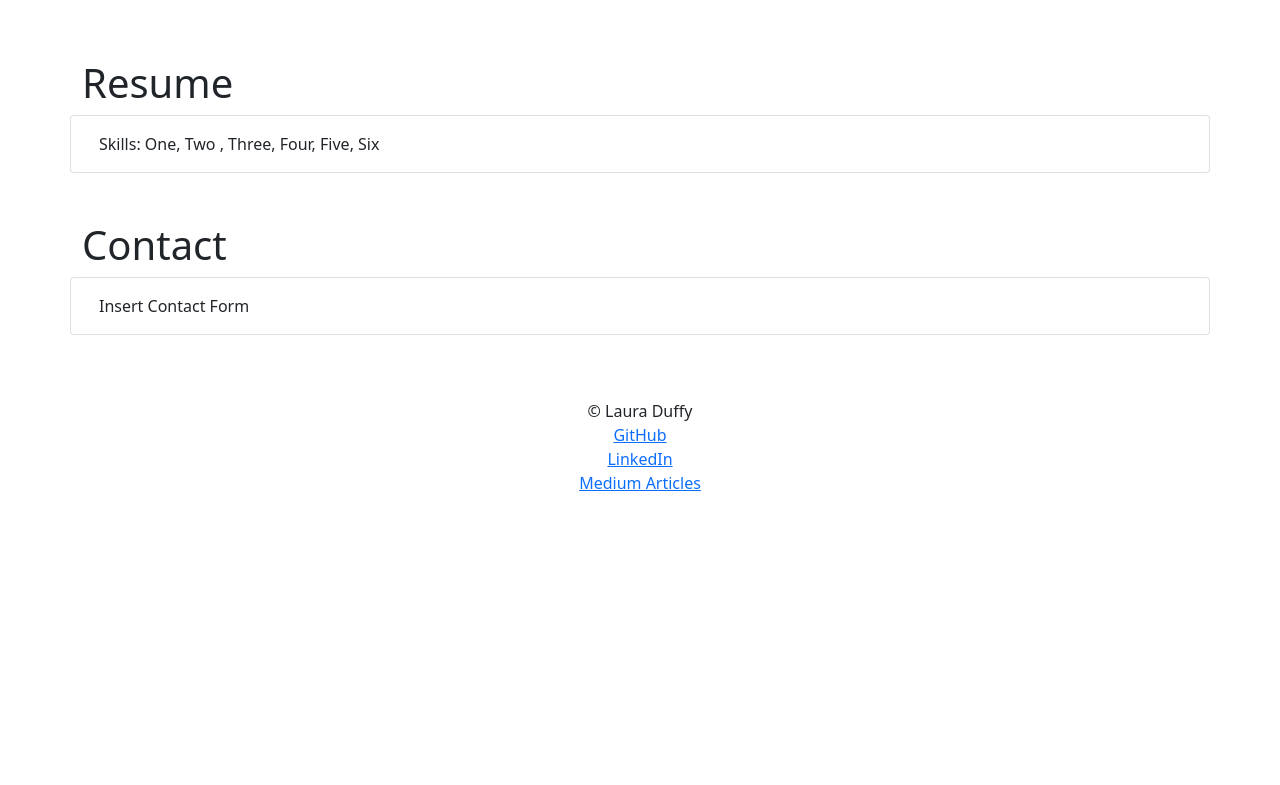
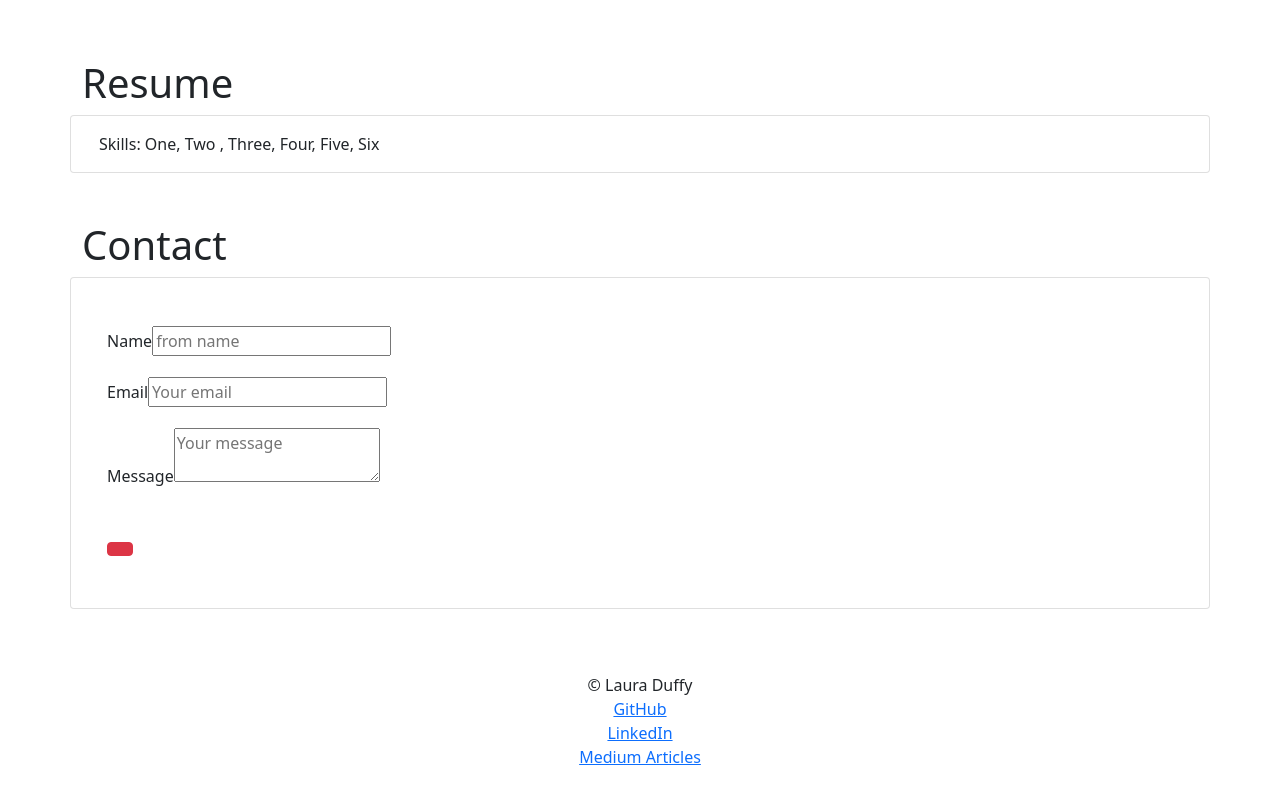
Before and after one commit to duffylaura/coffee-pawz-portfolio, a React (Create React App) app: page / in a window 1280 px wide. Shown: the part 2396-3181 px from the top of the page. Before the commit the page ends 2907 px from the top, so only its background shows below. Built offline with nearby package versions, Linux system fonts and the light colour scheme.

Commit message:
Got Contact form and EmailJS npm to work. Needs to be styled

```diff
--- a/package.json
+++ b/package.json
@@ -3,10 +3,12 @@
   "version": "0.1.0",
   "private": true,
   "dependencies": {
+    "@emailjs/browser": "^3.10.0",
     "@testing-library/jest-dom": "^5.16.5",
     "@testing-library/react": "^13.4.0",
     "@testing-library/user-event": "^13.5.0",
     "bootstrap": "^5.2.3",
+    "emailjs-com": "^3.2.0",
     "react": "^18.2.0",
     "react-bootstrap": "^2.7.0",
     "react-dom": "^18.2.0",
--- /dev/null
+++ b/src/components/contactForm.js
@@ -0,0 +1,83 @@
+import React from 'react';
+import { useState } from 'react';
+import { send } from 'emailjs-com';
+
+const ContactForm = () => {
+
+const [toSend, setToSend] = useState({
+    from_name: '',
+    message: '',
+    reply_to: '',
+    });
+
+const onSubmit = (e) => {
+    e.preventDefault();
+    send(
+        'service_vhjeyyk',
+        'template_reactPortfolio',
+        toSend,
+        'a78QJfiSCmzD4rUZp'
+    )
+        .then((response) => {
+        console.log('SUCCESS!', response.status, response.text);
+        })
+        .catch((err) => {
+        console.log('FAILED...', err);
+        });
+    };
+
+const handleChange = (e) => {
+setToSend({ ...toSend, [e.target.name]: e.target.value });
+};
+
+  return (
+    <div className="container mt-5">
+      <form onSubmit={onSubmit}>
+        <div className="mb-3">
+            <label className="form-label">
+                Name
+            </label>
+            <input
+                type='text'
+                name='from_name'
+                placeholder='from name'
+                value={toSend.from_name}
+                onChange={handleChange}
+            />
+        </div>
+
+        <div className="mb-3">
+            <label className="form-label">
+            Email
+            </label>
+            <input
+            type='email'
+            name='reply_to'
+            placeholder='Your email'
+            value={toSend.reply_to}
+            onChange={handleChange}
+            />
+        </div>
+
+        <div className="mb-3">
+            <label className="form-label">
+                Message
+            </label>
+            <textarea
+            type='text'
+            name='message'
+            placeholder='Your message'
+            value={toSend.message}
+            onChange={handleChange}
+            />
+        </div>
+
+        <br />
+        <button className="btn btn-danger" type="submit">
+        </button>
+      </form>
+      <br /> <br />
+    </div>
+  )
+}
+export default ContactForm
--- a/src/components/footer.js
+++ b/src/components/footer.js
@@ -3,7 +3,6 @@ import React from 'react';
 
 const Footer = () => (
 <footer className="page-footer font-small blue pt-4">
-
     <div className="footer-copyright text-center py-3">© Laura Duffy
         <br />
         <a href="https://github.com/duffylaura"> GitHub</a>
@@ -12,7 +11,6 @@ const Footer = () => (
         <br />
         <a href="https://medium.com/@lauraduffy700"> Medium Articles</a>
     </div>
-
 </footer>
 )
 
--- a/src/pages/homepage.js
+++ b/src/pages/homepage.js
@@ -5,7 +5,8 @@ import Card from 'react-bootstrap/Card';
 import Col from 'react-bootstrap/Col';
 import Project from '../components/project';
 import MyOctocat from '../assets/octocat.png';
-import Image from 'react-bootstrap/Image'
+import Image from 'react-bootstrap/Image';
+import ContactForm from '../components/contactForm';
 
 const proj = [
   {id: 1,
@@ -96,9 +97,7 @@ function Homepage() {
       <Row>
         <h1> Contact </h1>
         <Card>
-            <Card.Body>
-                Insert Contact Form
-            </Card.Body>
+            <ContactForm />
         </Card>
       </Row>
       <br />
```
Also changed, not shown: 1 other file (tests, documents, lock files or other folders).
